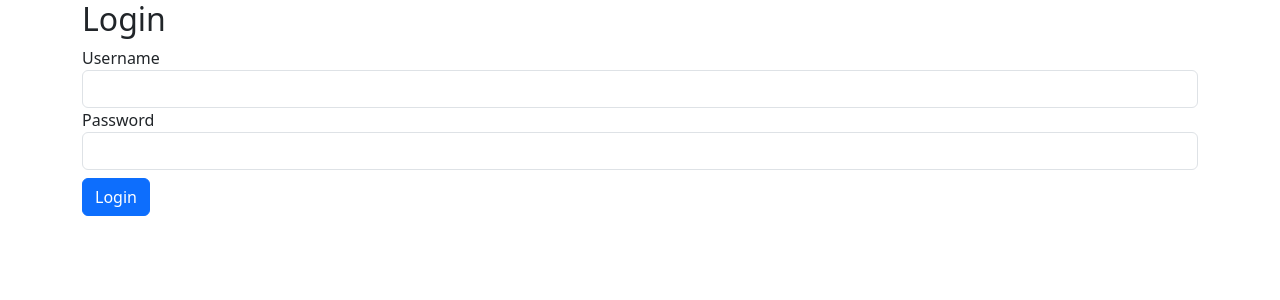
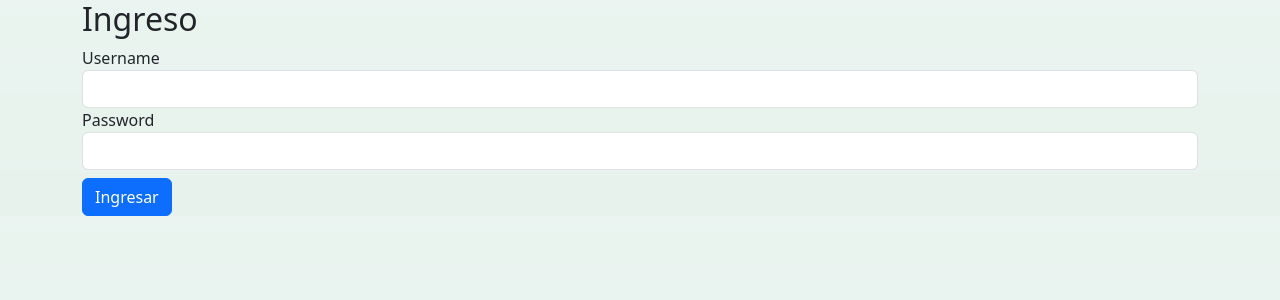
Before and after one commit to luisrojasgh/App-Cetta-26, a Django app: page /comercial/login/ in a window 1280 px wide. Shown: the top 300 px of the page. Run offline with Django 5.2, Linux system fonts and the light colour scheme; some libraries are stand-ins or nearby versions.

Commit message:
Actualización en login.

```diff
--- a/base/templates/comercial/login.html
+++ b/base/templates/comercial/login.html
@@ -9,14 +9,15 @@
     <title>Cetta - {{titulo}}</title>
     {% bootstrap_css %}
 </head>
-<body>
-    {% block contenido %}
+<body class="bg-success bg-opacity-10 bg-gradient">
+
+  {% block contenido %}
 
 <div class="container">
     <div class="row">
         <div class="col">
 
-            <h2>Login</h2>
+            <h2>Ingreso</h2>
 
             <!-- Formulario -->
             <form method="post">
@@ -31,7 +32,7 @@
                 <input type="password" name="password" class="form-control">
               </div>
 
-              <button type="submit" class="btn btn-primary mt-2">Login</button>
+              <button type="submit" class="btn btn-primary mt-2">Ingresar</button>
 
             </form>
 
--- a/comercial/urls.py
+++ b/comercial/urls.py
@@ -1,8 +1,8 @@
 
 from django.urls import path
-from comercial.views import login
+from comercial.views import login_ususrio
 
 urlpatterns = [
-    path('login/',login,name="login"),
+    path('login/',login_ususrio,name="login"),
 
 ]
--- a/comercial/views.py
+++ b/comercial/views.py
@@ -1,9 +1,18 @@
 from django.shortcuts import render, redirect
+from django.contrib.auth import authenticate, login
 # from .models import
 
 # Create your views here.
-def login(request):
-    titulo="Login"
+def login_ususrio(request):
+    titulo="Ingreso"
+    if request.method == 'POST':
+        username = request.POST.get('username')
+        password = request.POST.get('password')
+
+        user = authenticate(username=username, password=password)
+        if user:
+            login(request, user)
+            return redirect('index')
 
     context={
         "titulo": titulo,
```
